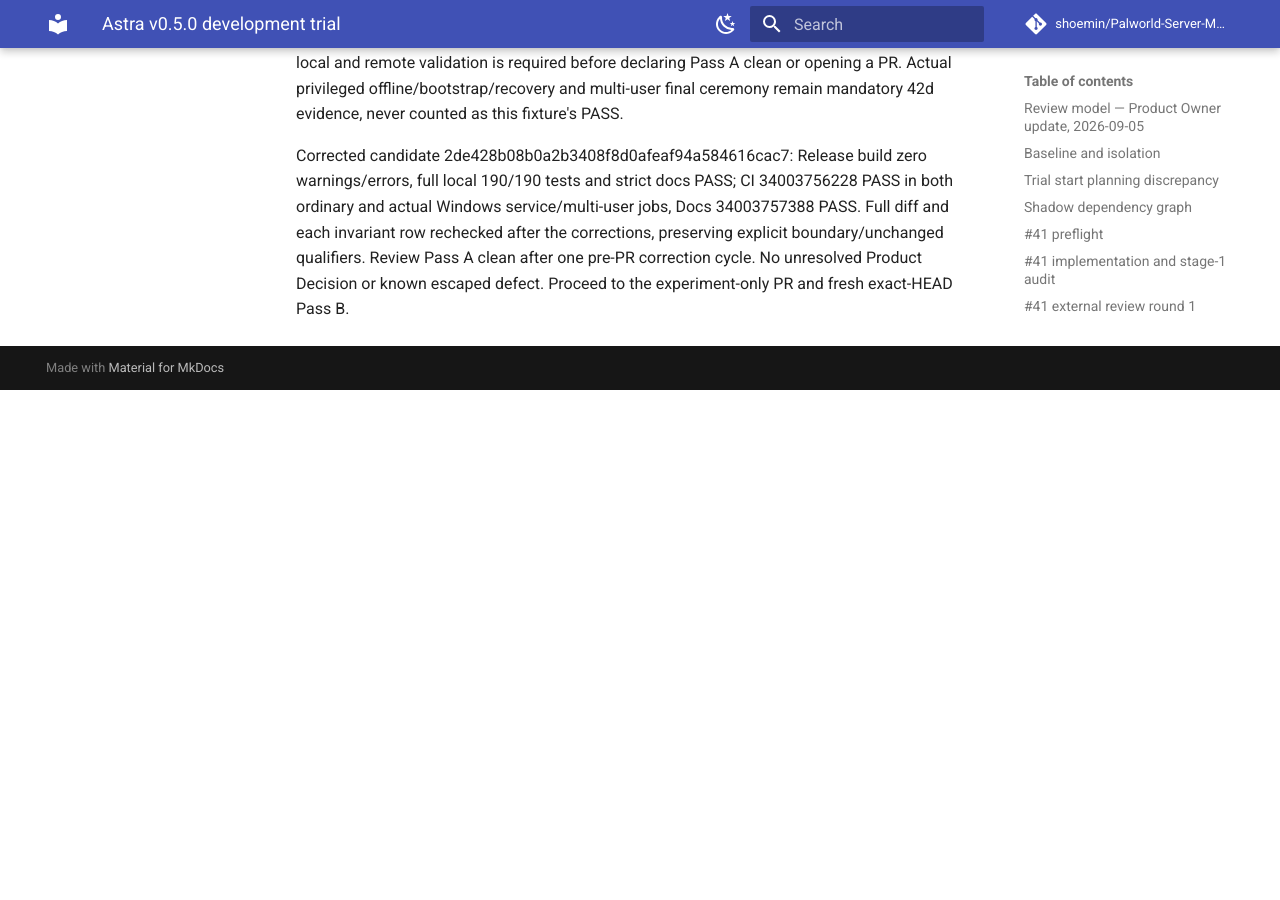
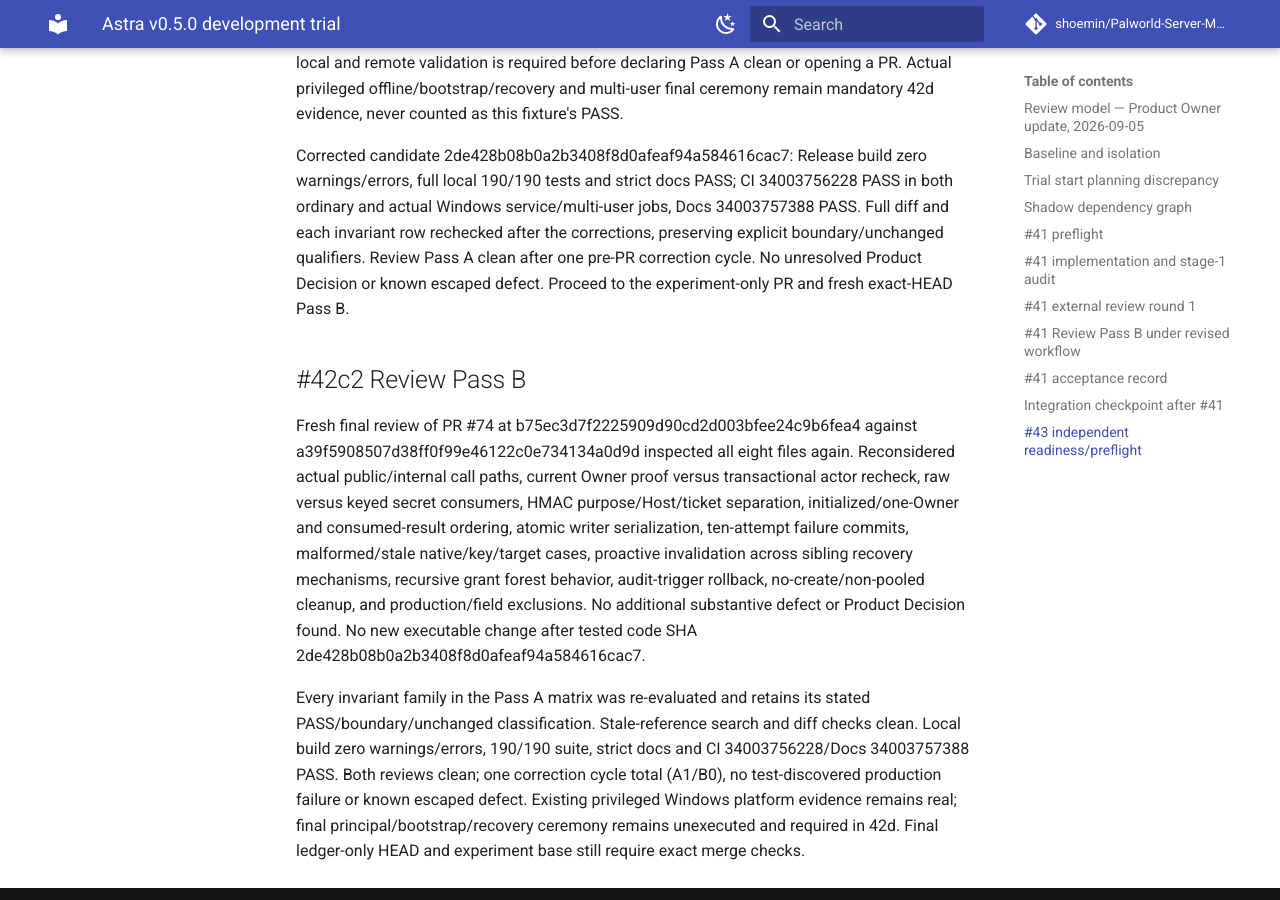
Before and after one commit to shoemin/Palworld-Server-Manager, an MkDocs documentation site: the page built from docs/experiments/astra-v0.5.0-trial.md, in a window 1280 px wide and 900 px high, scrolled down 60924 px. Built offline with MkDocs 1.6.1 and Material for MkDocs 9.7.7, drawn with Linux system fonts in a browser that asks for light colours; comment, search, counter and statistics services are not loaded; before the commit the page ends 61314 px from its top, so only the background shows below that.

Commit message:
docs: record clean final Astra enrollment review

```diff
--- a/docs/experiments/astra-v0.5.0-trial.md
+++ b/docs/experiments/astra-v0.5.0-trial.md
@@ -735,3 +735,9 @@ Reviewed all eight files, existing schema/identity primitive, current issue, arc
 Stale-reference search covers bootstrap first-connection claims, Owner mutability, group/delegated authority, raw secret/keys, machine-credential/HMAC coupling, indefinite consumed retries versus first-use expiry, grant restoration, callback-to-transaction races, project roles, final composition and field completion claims. Earlier #42c1 no-write descriptions remain scoped to that completed primitive. No contradictory new production claim found. Full corrected local and remote validation is required before declaring Pass A clean or opening a PR. Actual privileged offline/bootstrap/recovery and multi-user final ceremony remain mandatory 42d evidence, never counted as this fixture's PASS.
 
 Corrected candidate 2de428b08b0a2b3408f8d0afeaf94a584616cac7: Release build zero warnings/errors, full local 190/190 tests and strict docs PASS; CI 34003756228 PASS in both ordinary and actual Windows service/multi-user jobs, Docs 34003757388 PASS. Full diff and each invariant row rechecked after the corrections, preserving explicit boundary/unchanged qualifiers. Review Pass A clean after one pre-PR correction cycle. No unresolved Product Decision or known escaped defect. Proceed to the experiment-only PR and fresh exact-HEAD Pass B.
+
+## #42c2 Review Pass B
+
+Fresh final review of PR #74 at b75ec3d7f2225909d90cd2d003bfee24c9b6fea4 against a39f5908507d38ff0f99e46122c0e734134a0d9d inspected all eight files again. Reconsidered actual public/internal call paths, current Owner proof versus transactional actor recheck, raw versus keyed secret consumers, HMAC purpose/Host/ticket separation, initialized/one-Owner and consumed-result ordering, atomic writer serialization, ten-attempt failure commits, malformed/stale native/key/target cases, proactive invalidation across sibling recovery mechanisms, recursive grant forest behavior, audit-trigger rollback, no-create/non-pooled cleanup, and production/field exclusions. No additional substantive defect or Product Decision found. No new executable change after tested code SHA 2de428b08b0a2b3408f8d0afeaf94a584616cac7.
+
+Every invariant family in the Pass A matrix was re-evaluated and retains its stated PASS/boundary/unchanged classification. Stale-reference search and diff checks clean. Local build zero warnings/errors, 190/190 suite, strict docs and CI 34003756228/Docs 34003757388 PASS. Both reviews clean; one correction cycle total (A1/B0), no test-discovered production failure or known escaped defect. Existing privileged Windows platform evidence remains real; final principal/bootstrap/recovery ceremony remains unexecuted and required in 42d. Final ledger-only HEAD and experiment base still require exact merge checks.
```
